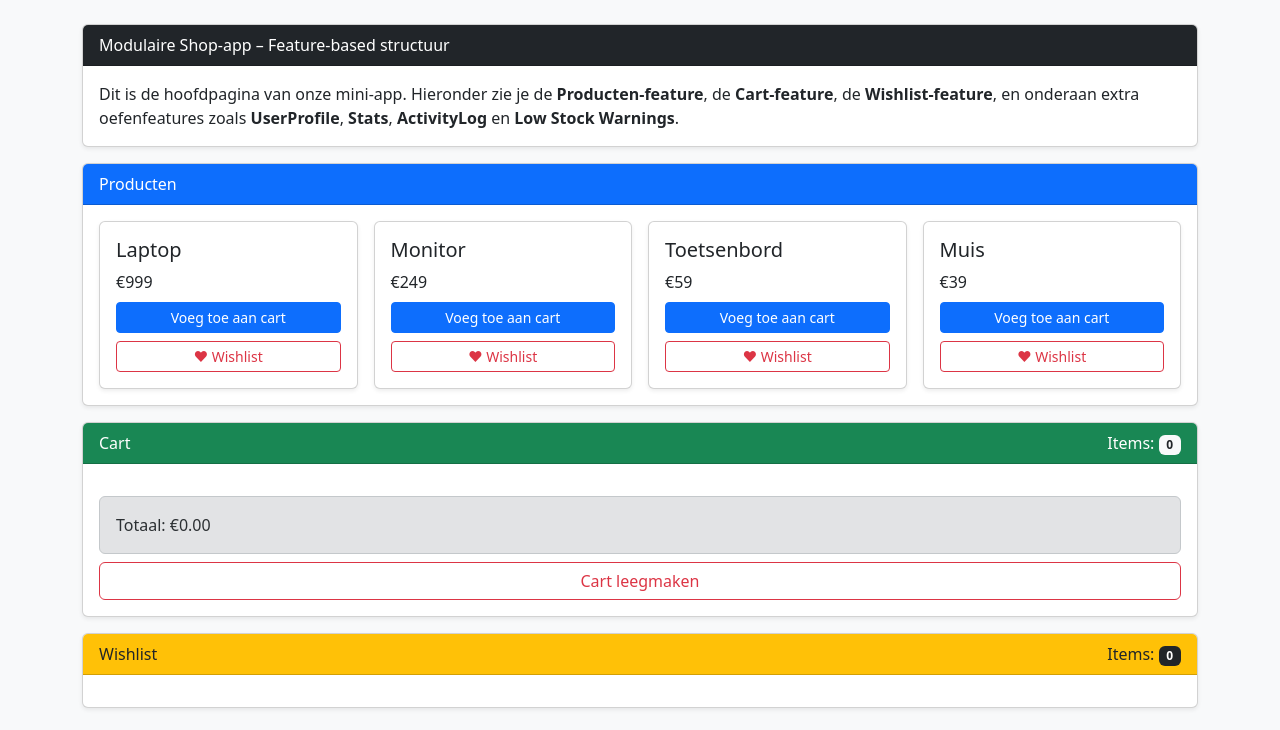
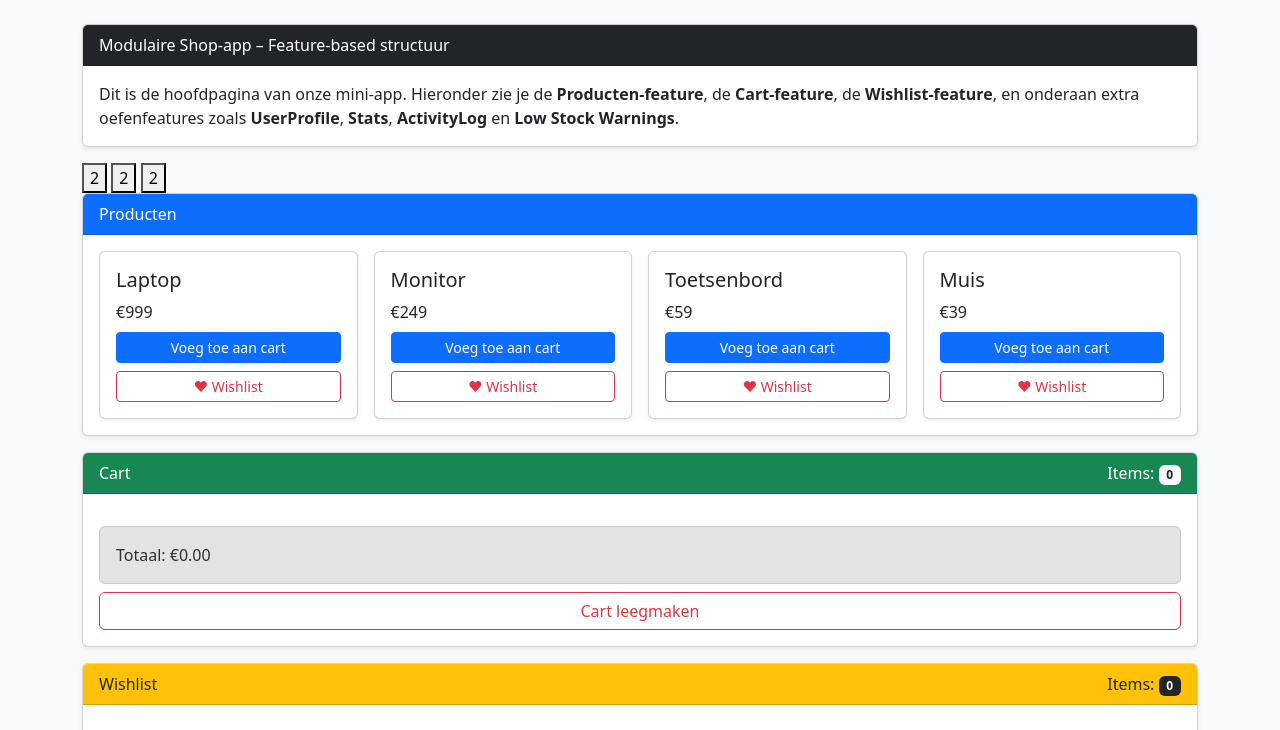
Before and after one commit to NathanVandormael1996/TestYaml, a website built with Vite: page b-2-oefening-1/src/index.html in a window 1280 px wide. Shown: the top 730 px of the page. Built offline with nearby package versions, Linux system fonts and the light colour scheme.

Commit message:
add buttons

```diff
--- a/b-2-oefening-1/src/index.html
+++ b/b-2-oefening-1/src/index.html
@@ -26,6 +26,10 @@
             </p>
         </div>
     </div>
+
+    <button>2</button>
+    <button>2</button>
+    <button>2</button>
 
     <!-- Producten feature -->
     <div class="card shadow-sm mb-3">
```
